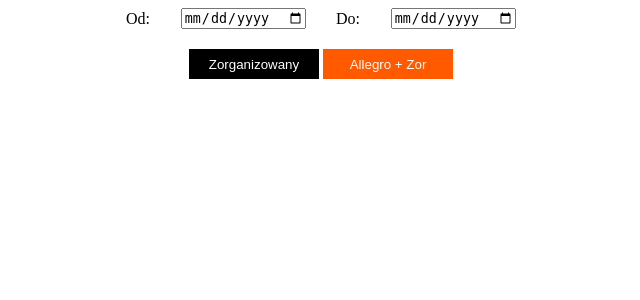
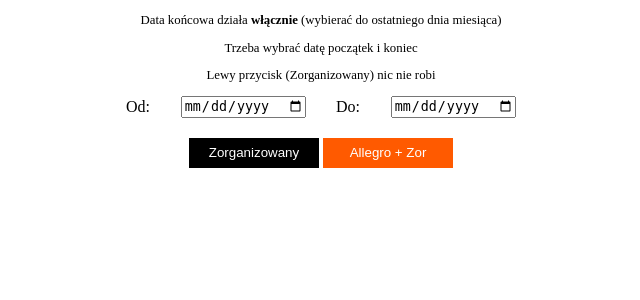
Before and after one commit to bartOlech/Collective-invoice-creator, a Django app: page /hello in a window 1280 px wide. Shown: the top 300 px of the page, without its empty margins (319-959 px from the left). Run offline with Django 3.2, Linux system fonts and the light colour scheme.

Commit message:
append info text to the client side

```diff
--- a/templates/index.html
+++ b/templates/index.html
@@ -11,6 +11,10 @@
     <title>Document</title>
 </head>
 <body>
+<p style="text-align: center; font-size: .8em">Data końcowa działa <b>włącznie</b> (wybierać do ostatniego dnia miesiąca)</p>
+<p style="text-align: center; font-size: .8em">Trzeba wybrać datę początek i koniec</p>
+<p style="text-align: center; font-size: .8em">Lewy przycisk (Zorganizowany) nic nie robi</p>
+
     <form style="display: flex; flex-direction: column; align-items: center" action="getOrders" method="POST">
         {% csrf_token %}
         <div style="display: flex; width: 390px; justify-content: space-between; align-items: center">
@@ -20,7 +24,7 @@
             <input type="date" name='date-to'/>
         </div>
         <div style="margin-top: 20px">
-            <input style="border: none; width: 130px; height: 30px; color: #fff; background: #000; cursor: pointer;" value="Zorganizowany" type="submit" name="submit-zor"/>
+            <input style="border: none; width: 130px; height: 30px; color: #fff; background: #000; cursor: pointer;" value="Zorganizowany" type="submit" name="submit-zor" required/>
             <input style="border: none; width: 130px; height: 30px; color: #fff; background: #ff5a00; cursor: pointer;"  value="Allegro + Zor" type="submit" name="submit-allegro"/>
         </div>
     </form>
```
Also changed, not shown: 3 other files.
